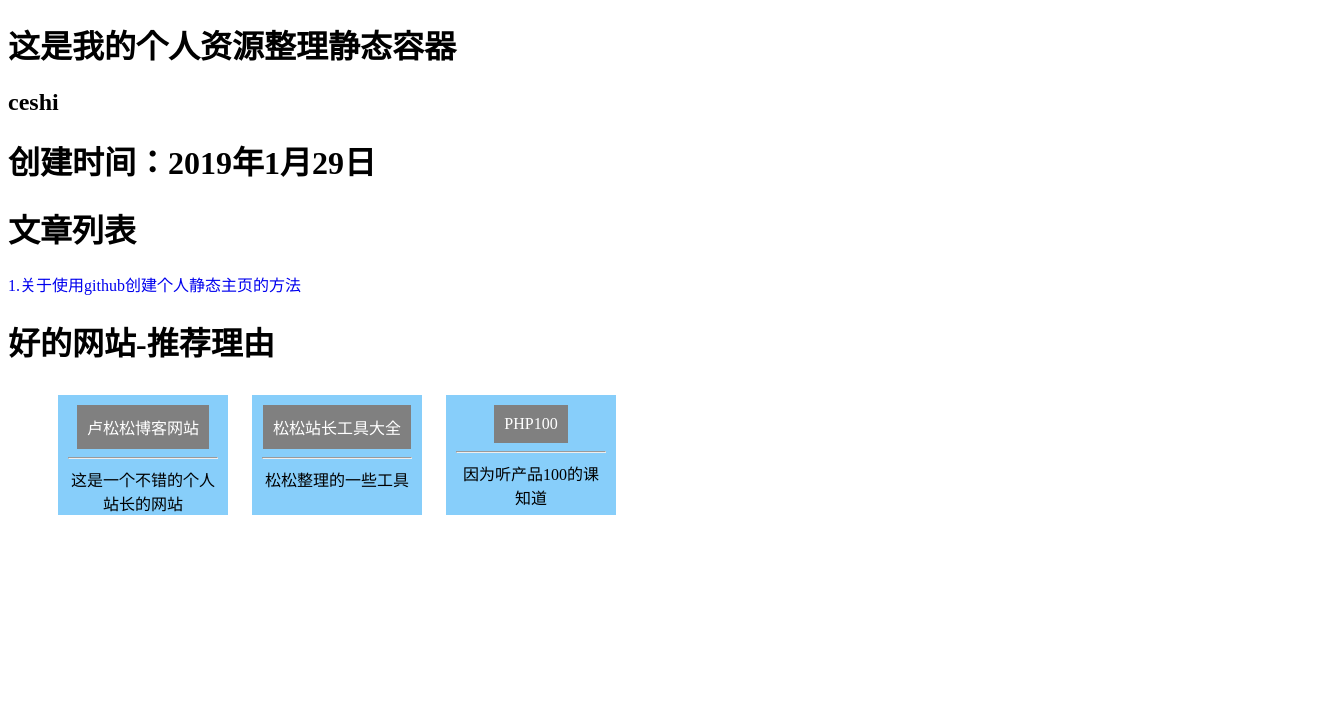
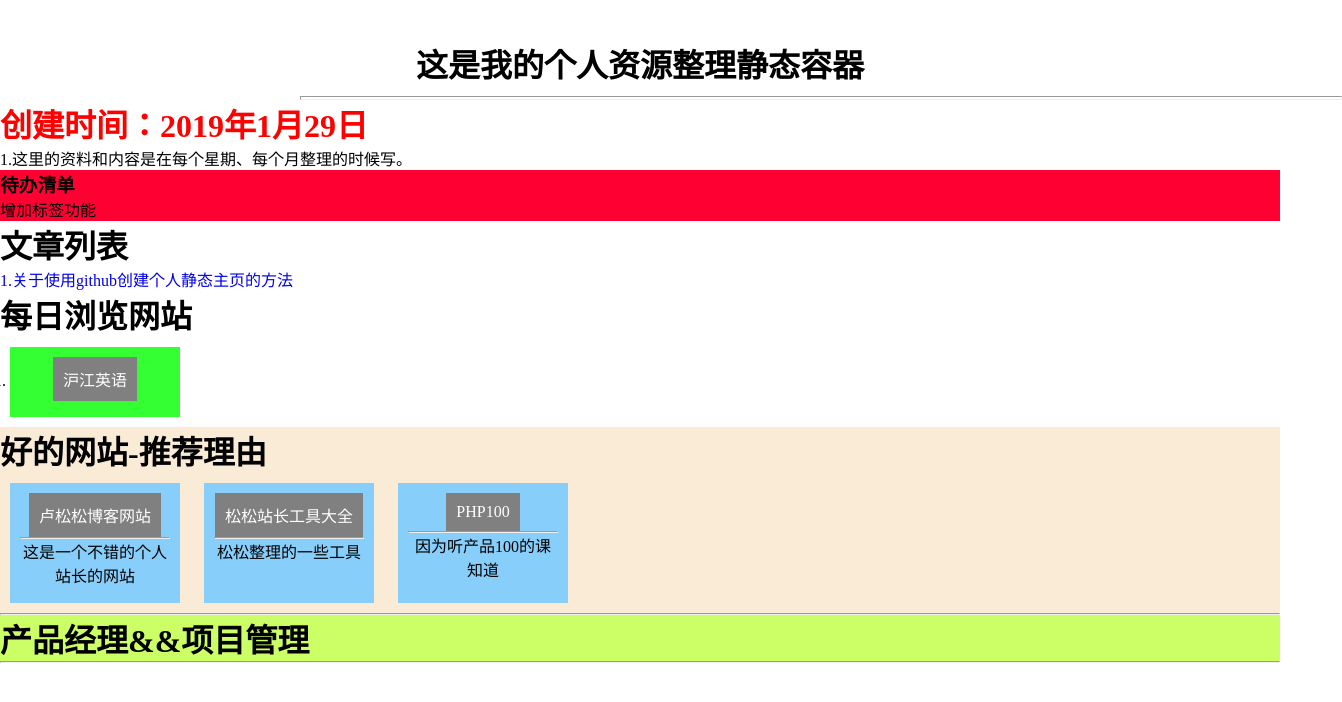
Before and after one commit to xujinglian/source, a plain HTML site: page index.html in a window 1280 px wide. Shown: the whole page, 1342 px wide, since content can reach past the window. Drawn offline with Linux system fonts and the light colour scheme.

Commit message:
提交第三次

```diff
--- a/index.html
+++ b/index.html
@@ -16,10 +16,10 @@
 			text-align: center;
 
 		}
-		#web ol li:hover{
+		#web ol li:hover,#eday ol li:hover{
 			background-color: orange;
 		}
-		#web ol li a{
+		#web ol li a,#eday ol li a{
 			display: inline-block;
 			background-color: gray;
 			padding: 10px;
@@ -28,23 +28,49 @@
 		#web ol li p{
 			display: inline;
 		}
+		#eday ol li{
+			width: 150px;
+			height: 50px;
+			background-color: #3f3;
+			vertical-align: middle;
+			text-align: center;
+			margin:10px;
+			padding: 10px;
+		}
 	</style>
 </head>
 <body>
-	<h1>这是我的个人资源整理静态容器</h1>
-	<h2>ceshi</h2>
-	<h1>创建时间：2019年1月29日</h1>
+	<h1 style="text-align: center;padding: 10px;margin-top: 30px;">这是我的个人资源整理静态容器</h1><hr style="width: 400px;padding-left: 50%;margin-left: 300px;padding-top: 2px;" />
+	<h1 style="color: red;">创建时间：2019年1月29日</h1>
+	<div>
+		<p>1.这里的资料和内容是在每个星期、每个月整理的时候写。</p>
+	</div>
+	<div style="background-color: #f03;">
+		<h3>待办清单</h3>
+		<p>增加标签功能</p>
+	</div>
 	<div>
 		<h1>文章列表</h1>
 		<p><a href="github_build_selfpage.html">1.关于使用github创建个人静态主页的方法</a></p>
 	</div>
-	<div id="web">
+	<div id="eday">
+		<h1>每日浏览网站</h1>
+		<ol>
+			<li><a href="http://www.hjenglish.com/new/fanyiyuedu/">沪江英语</a></li>
+		</ol>
+	</div>
+	<div id="web" style="background-color: #FAEBD7">
 		<h1>好的网站-推荐理由</h1>
 		<ol>
 			<li><a href="http://lusongsong.com/">卢松松博客网站</a><br><hr><p>这是一个不错的个人站长的网站</p></li>
 			<li><a href="http://tool.lusongsong.com/daohang-addurl.html">松松站长工具大全</a><br><hr><p>松松整理的一些工具</p></li>
 			<li><a href="http://www.shjianlei.com/">PHP100</a><br><hr>因为听产品100的课知道</li>
 		</ol>
+		<hr>
+	</div>
+	<div style="background-color: #cf6;">
+		<h1>产品经理&&项目管理</h1>
+		<hr>
 	</div>
 </body>
 </html>
--- a/main.css
+++ b/main.css
@@ -1,3 +1,5 @@
 *{
 	text-decoration: none;
+	margin: 0;
+	padding: 0;
 }
```
